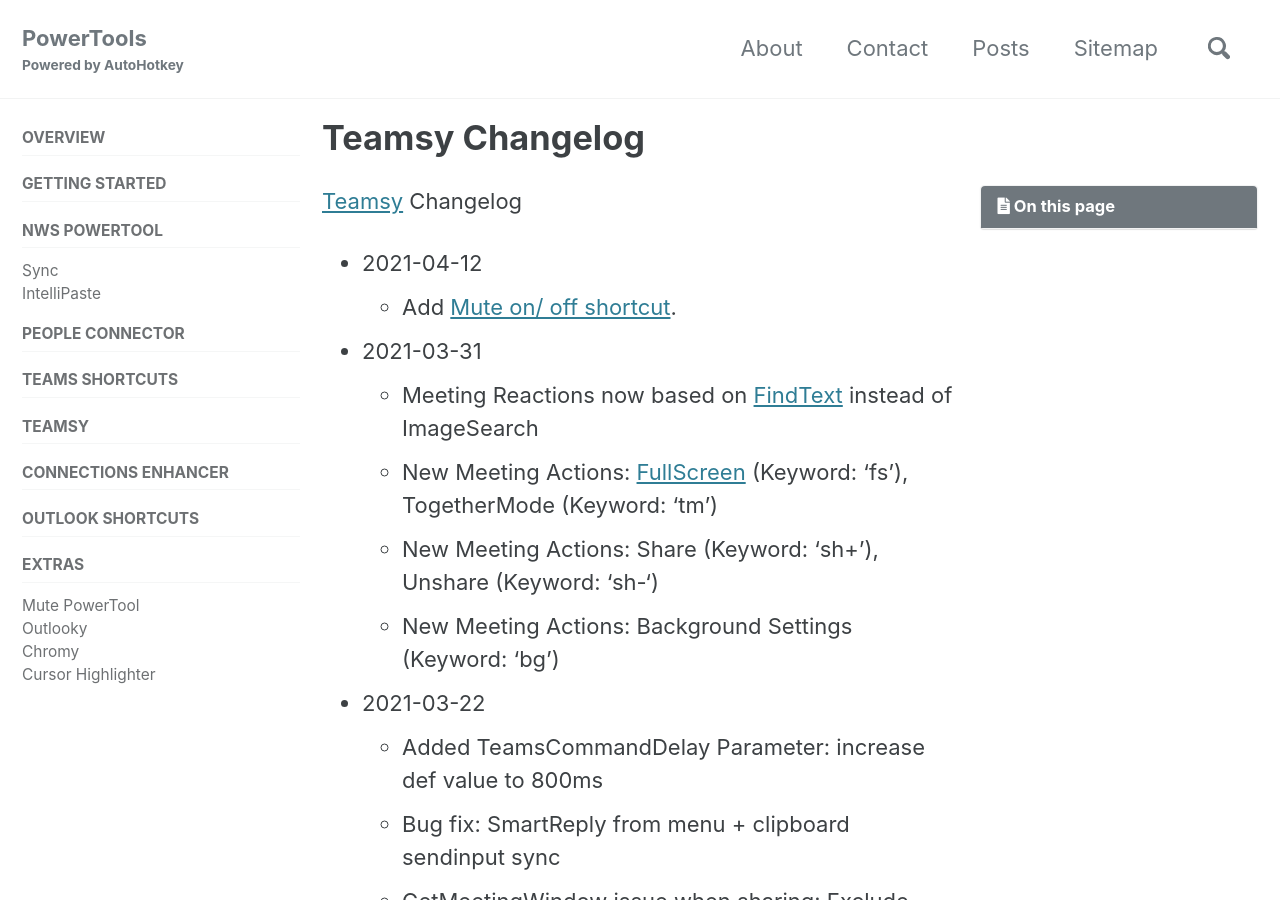
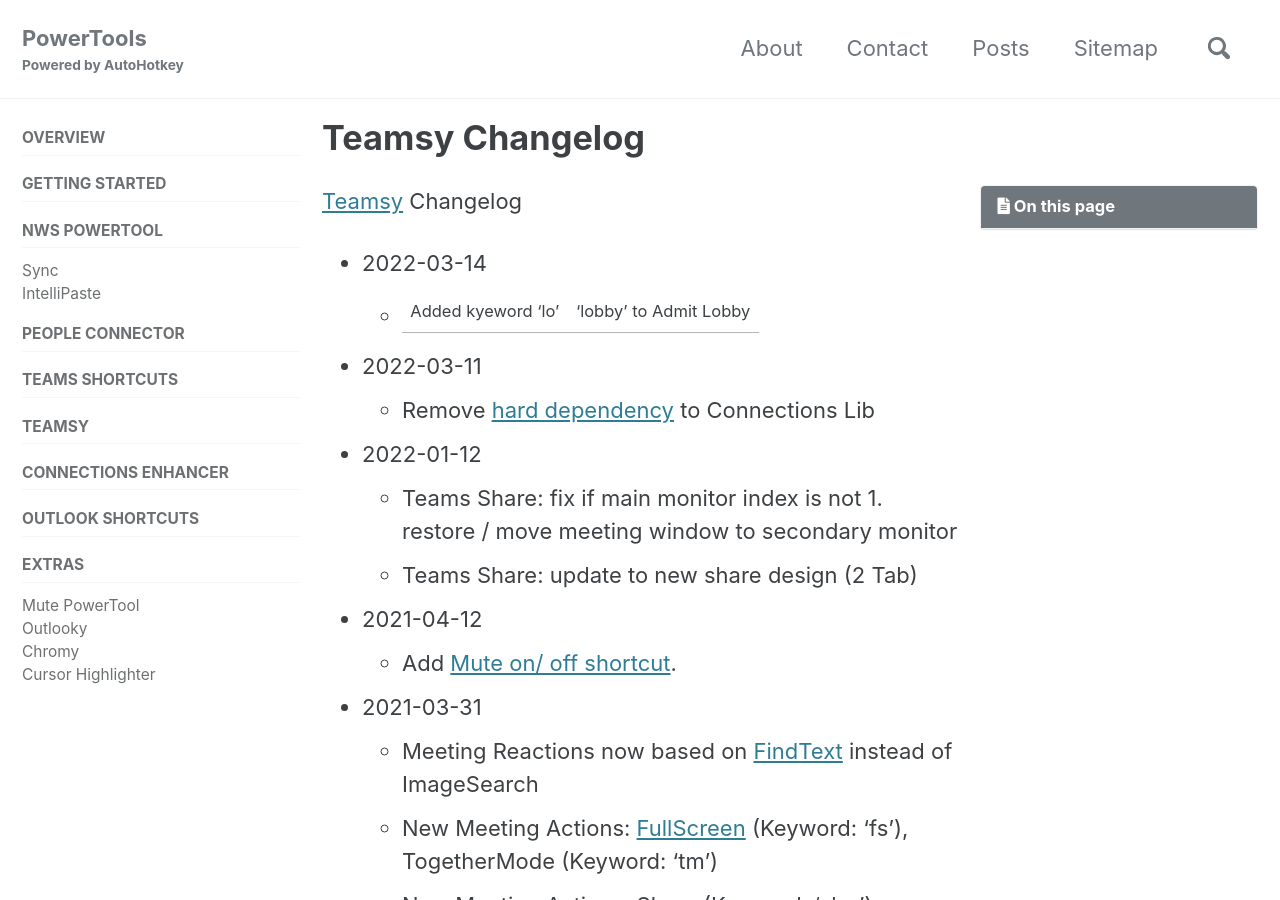
Before and after one commit to tdalon/ahk, a Jekyll site: the page built from docs/_pages/Teamsy-Changelog.md, in a window 1280 px wide and 900 px high. Built offline with Jekyll 4.4.1, drawn with Linux system fonts in a browser that asks for light colours; cached includes are drawn as plain includes; comment, search, counter and statistics services are not loaded.

Commit message:
Add shortcut for lobby

```diff
--- a/docs/_pages/Teamsy-Changelog.md
+++ b/docs/_pages/Teamsy-Changelog.md
@@ -6,6 +6,13 @@ excerpt: "Release notes for Teamsy and Teamsy Launcher PowerTools."
 
 [Teamsy](Teamsy) Changelog
 
+* 2022-03-14
+  - Added kyeword 'lo'|'lobby' to Admit Lobby
+* 2022-03-11
+	- Remove [hard dependency](https://tdalon.blogspot.com/2022/03/ahk-conditional-include.html) to Connections Lib
+* 2022-01-12
+	- Teams Share: fix if main monitor index is not 1. restore / move meeting window to secondary monitor
+	- Teams Share: update to new share design (2 Tab)
 * 2021-04-12
 	- Add [Mute on/ off shortcut](https://tdalon.blogspot.com/2021/04/teams-shortcuts-mute-on-off.html).
 * 2021-03-31
```
Also changed, not shown: docs/_pages/Teams-Shortcuts-Changelog.md (+4 -0 lines), 2 other files.
